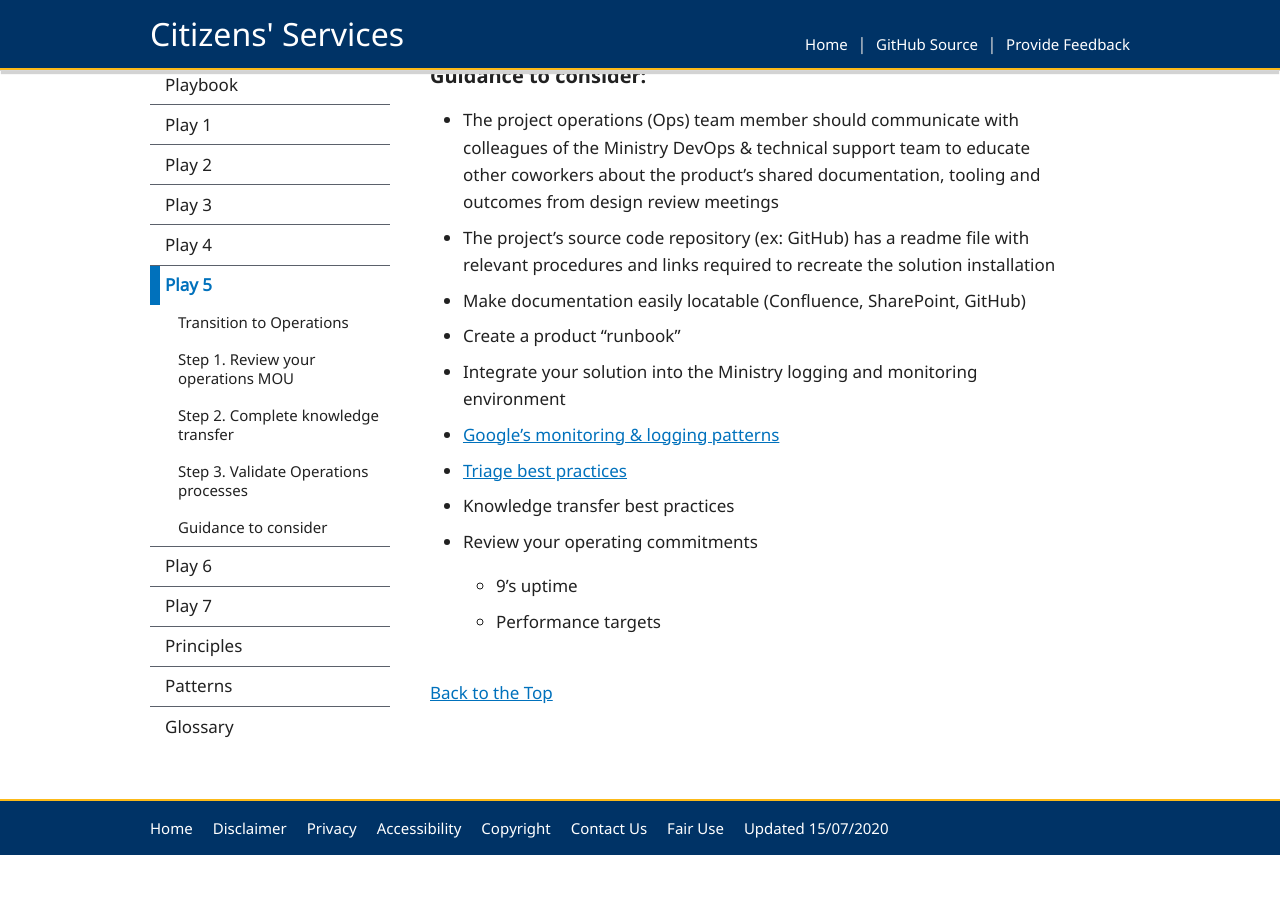
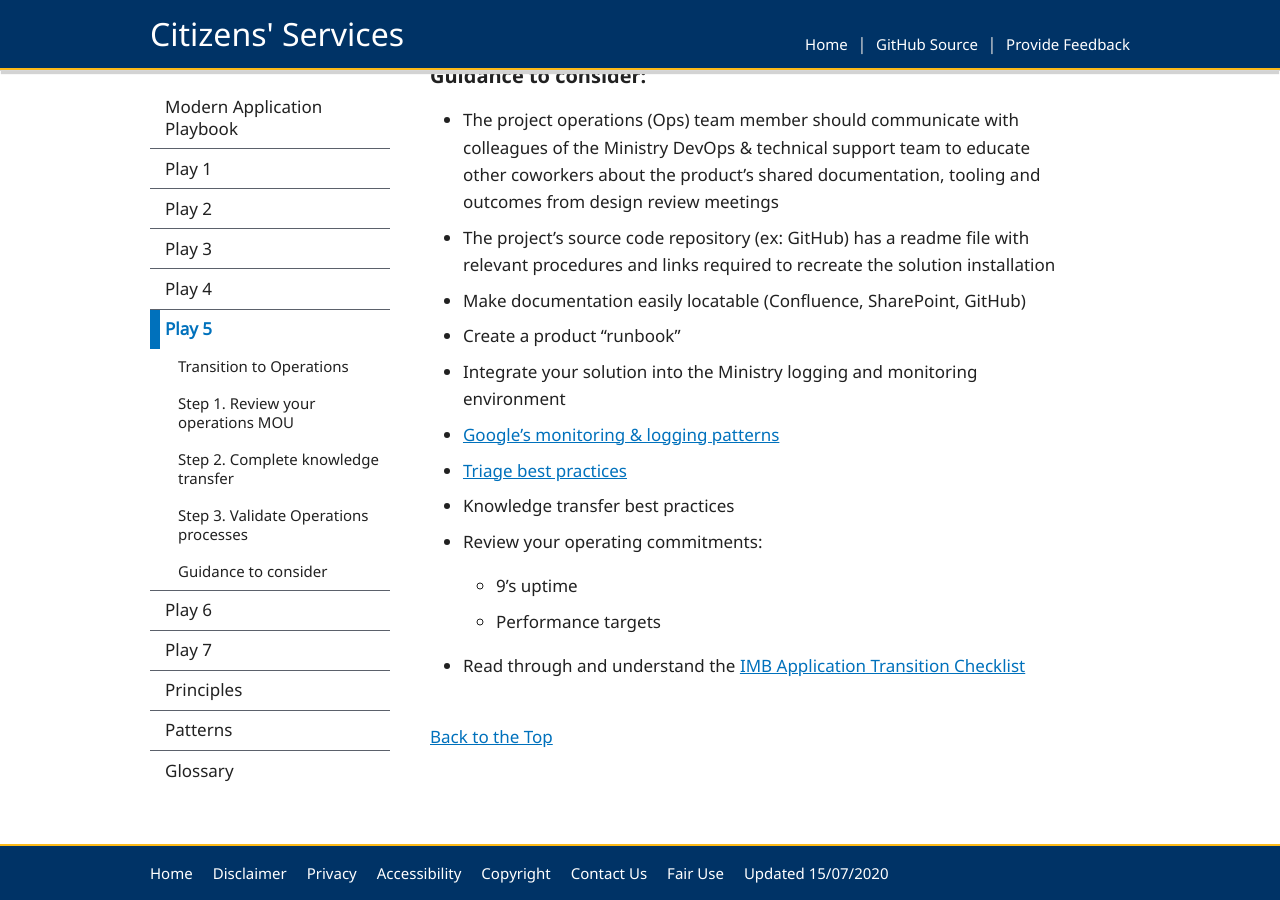
Before and after one commit to HeatherRemacle/exchangelabops, a Jekyll site: the page built from plays/play5.md, in a window 1280 px wide and 900 px high, scrolled down 1511 px. Built offline with Jekyll 4.4.1, drawn with Linux system fonts in a browser that asks for light colours; before the commit the page ends 2366 px from its top, so only the background shows below that.

Commit message:
Add pdf link to play 5

```diff
--- a/plays/play5.md
+++ b/plays/play5.md
@@ -45,9 +45,10 @@ Following a successful initial product development and deployment a new modern a
 - [Google’s monitoring & logging patterns](https://cloud.google.com/solutions/hybrid-and-multi-cloud-monitoring-and-logging-patterns){:target="_blank"}
 - [Triage best practices](https://dzone.com/articles/agility-meets-process-how-to-triage-requests-to-ef){:target="_blank"}
 - Knowledge transfer best practices
-- Review your operating commitments
+- Review your operating commitments:
   - 9’s uptime
   - Performance targets
+- Read through and understand the <a target="_blank" href="/CITZ-IMB-playbook/docs/IMB-Application-Transition-Checklist.pdf">IMB Application Transition Checklist</a>
 
 <br/>
 [Back to the Top](#)
```
Also changed, not shown: 1 other file.
